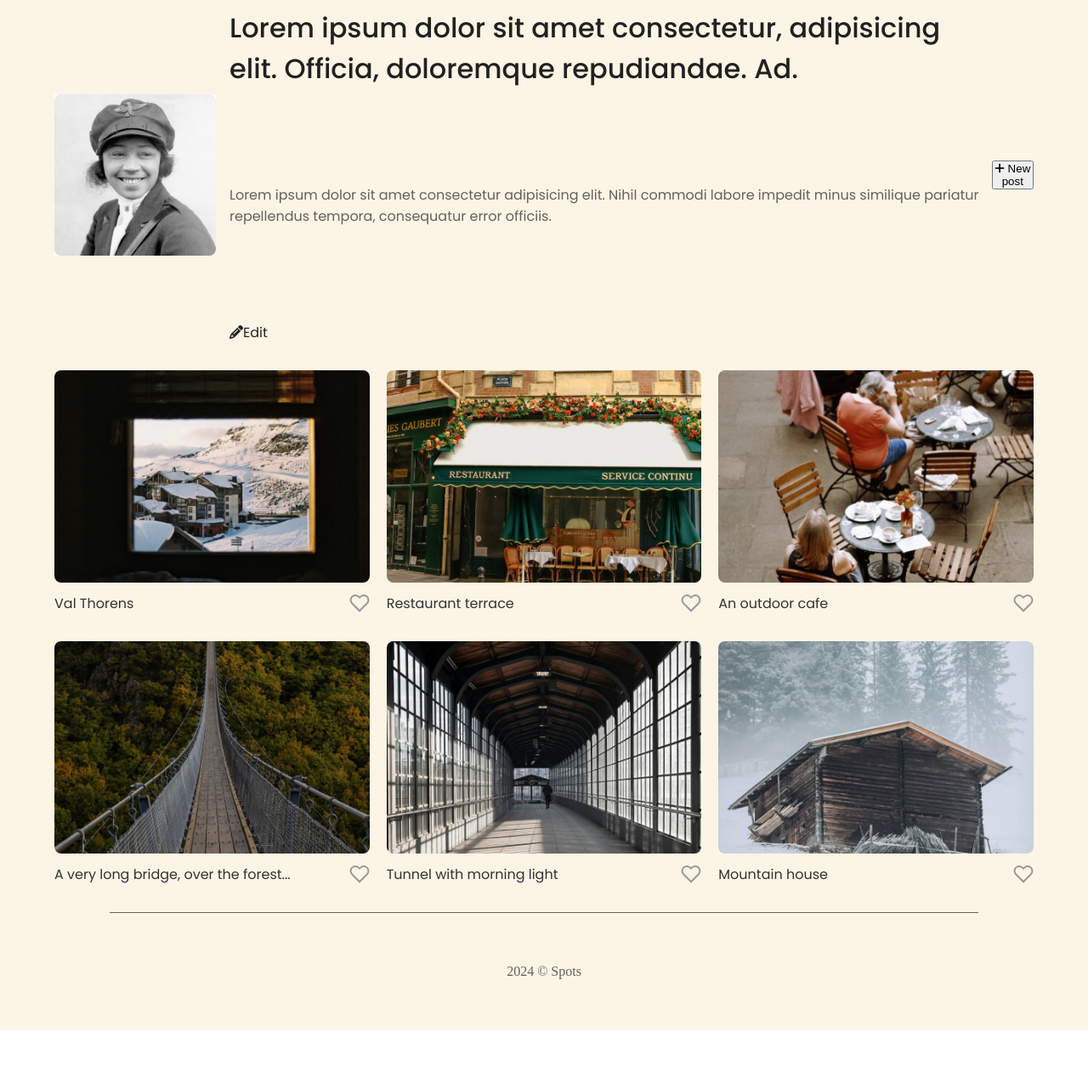
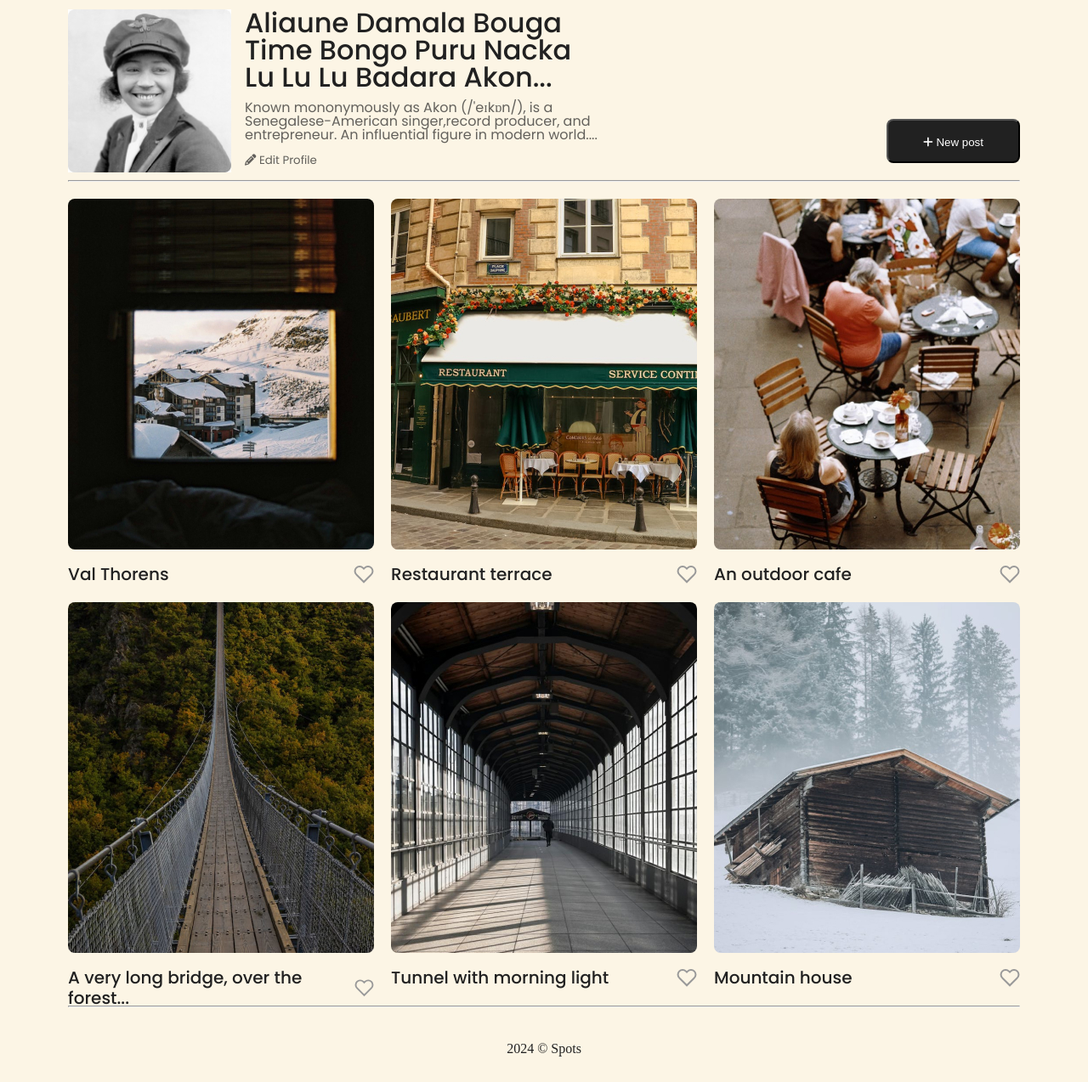
Before and after one commit to Joy-Umofia/Circle-7-assignment, a plain HTML site: page index.html in a window 1280 px wide. Shown: the part 50-1324 px from the top of the page at 85% size. Before the commit the page ends 1263 px from the top, so only its background shows below. Drawn offline with Linux system fonts and the light colour scheme.

Commit message:
worked on first section, added hover to the buttons, and rearranged the gallery

```diff
--- a/index.css
+++ b/index.css
@@ -3,99 +3,124 @@
   padding: 0;
   box-sizing: border-box;
 }
-
-.logo {
-  width: 100px;
-  height: auto;
-  justify-self: center;
+header {
+  background-color: white;
+  width: 100%;
+  display: flex;
+  justify-content: center;
+  align-items: center;
+  padding: 0.5rem 0;
 }
 
-.all-content {
+body {
+  width: 100vw;
+  height: 100vh;
   background-color: #fcf5e5;
-  background-color: #fcf5e5;
-  margin: 0;
-  padding: 1.8rem 4rem 0 4rem;
 }
-
+main {
+  padding: 10px 80px;
+}
 .first-section {
   display: flex;
   justify-content: space-between;
   align-items: center;
-  padding-bottom: 2rem;
+  padding-block: 20px;
+  width: 100%;
+  height: 210px;
 }
 
 .left-section {
   display: flex;
-  align-items: center;
+
   gap: 1rem;
 }
-
+.profile-img {
+  width: 192px;
+  height: 192px;
+}
 .profile-text {
   display: flex;
   flex-direction: column;
-  gap: 7rem;
-  justify-content: space-between;
+  width: 420px;
+  height: 156px;
+  gap: 12px;
 }
-
+.post {
+  width: 157px;
+  height: 52px;
+  border-radius: 8px;
+  background-color: #212121;
+  color: white;
+  padding: 18px 32px;
+  align-self: flex-end;
+  transition: all 0.2s ease;
+}
+.post:hover {
+  background-color: #212121;
+  opacity: 80%;
+}
 .heading-text {
   font-family: "poppins";
   font-weight: 500;
   font-size: 32px;
   color: #212121;
-
-  font-family: "poppins";
-  font-weight: 500;
-  font-size: 32px;
-  color: #212121;
+  height: 96px;
+  line-height: 100%;
 }
 
 .profile-parag {
   font-family: "poppins";
   font-size: 16px;
   color: #212121b2;
-}
-
-.profile-parag {
-  font-family: "poppins";
-  font-size: 16px;
-  color: #212121b2;
+  width: 420px;
+  height: 48px;
+  line-height: 100%;
 }
 
 .edit-icon {
   color: #212121;
+  opacity: 70%;
   font-family: "poppins";
+  border: none;
+  text-align: left;
+  background-color: #fcf5e5;
+  transition: all 0.2s ease;
+}
+.edit-icon:hover {
+  color: #212121;
+  opacity: 100%;
 }
 
 .gallery {
   display: grid;
   grid-template-columns: repeat(1, 1fr);
   gap: 20px;
-  max-width: 1200px;
-  margin: 0 auto;
+  width: 100%;
+  height: 970px;
+  padding-block: 20px;
   font-family: "poppins";
 }
 
 .gallery-item {
   position: relative;
+  width: 100%;
+  height: 445px;
   border-radius: 8px;
-  overflow: hidden;
-  /*background-color: white;
-  box-shadow: 0 2px 10px rgba(0, 0, 0, 0.05);*/
 }
 
 .gallery-image {
   width: 100%;
-  height: 250px;
+  height: 413px;
+  border-radius: 8px;
   object-fit: cover;
-  display: block;
-  border-bottom-left-radius: 8px;
-  border-bottom-right-radius: 8px;
 }
 
 .gallery-caption {
-  padding: 12px 0px;
-  font-size: 16px;
-  color: #333;
+  padding: 10px 0px;
+  font-size: 20px;
+  font-weight: 500;
+  line-height: 120%;
+  color: #212121;
   display: flex;
   justify-content: space-between;
   align-items: center;
@@ -113,14 +138,9 @@
 }
 
 .heart-icon:hover {
-  stroke: #ff4d4d;
+  stroke: black;
 }
 
-.divider {
-  height: 1px;
-  background-color: #eee;
-  margin: 20px 0;
-}
 
 @media (min-width: 768px) {
   .gallery {
@@ -135,28 +155,10 @@
 }
 
 footer {
-  width: 90%;
-  height: fit-content;
-  background-color: red;
-  max-width: 88.8%;
-  margin: auto;
-  margin-top: 20px;
-  background-color: #fcf5e5;
-  border-top: 1px solid #212121af;
-}
-
-.footer-text {
-  padding: 60px 10px;
-  display: flex;
-  justify-content: center;
-  align-items: center;
+  padding: 30px;
   font-size: 1rem;
   color: #212121;
   text-align: center;
-}
-
-.footer-text {
-  opacity: 0.7;
 }
 
 @media screen and (max-width: 390px) {
--- a/index.html
+++ b/index.html
@@ -1,130 +1,189 @@
 <!DOCTYPE html>
 <html lang="en">
-
   <head>
-    <meta charset="UTF-8">
-    <meta name="viewport" content="width=device-width, initial-scale=1.0">
+    <meta charset="UTF-8" />
+    <meta name="viewport" content="width=device-width, initial-scale=1.0" />
     <title>Circle 7 assignment</title>
-    <link rel="stylesheet" href="https://cdnjs.cloudflare.com/ajax/libs/font-awesome/6.7.2/css/all.min.css"
+    <link
+      rel="stylesheet"
+      href="https://cdnjs.cloudflare.com/ajax/libs/font-awesome/6.7.2/css/all.min.css"
       integrity="sha512-Evv84Mr4kqVGRNSgIGL/F/aIDqQb7xQ2vcrdIwxfjThSH8CSR7PBEakCr51Ck+w+/U6swU2Im1vVX0SVk9ABhg=="
-      crossorigin="anonymous" referrerpolicy="no-referrer" />
-    <link rel="stylesheet" href="index.css">
-    <link href="https://fonts.googleapis.com/css2?family=Poppins:wght@300;400;500;600;700&display=swap"
-      rel="stylesheet">
+      crossorigin="anonymous"
+      referrerpolicy="no-referrer"
+    />
+    <link rel="stylesheet" href="index.css" />
+    <link
+      href="https://fonts.googleapis.com/css2?family=Poppins:wght@300;400;500;600;700&display=swap"
+      rel="stylesheet"
+    />
   </head>
 
   <body>
-    <div class="logo">
-      <img src="./images/Logo.svg" alt="logo">
-    </div>
-    <div class="all-content">
+    <header class="logo">
+      <img src="./images/Logo.svg" alt="logo" />
+    </header>
 
-      <section class="first-section">
+      <main>
+        <section class="first-section">
         <div class="left-section">
           <!-- please add the profile image here -->
-          <img src="./images/Avatar.jpg" alt="profile" class="profile-img">
+          <img src="./images/Avatar.jpg" alt="profile" class="profile-img" />
           <div class="profile-text">
-            <h3 class="heading-text">Lorem ipsum dolor sit amet consectetur, adipisicing elit. Officia, doloremque
-              repudiandae. Ad.</h3>
+            <h3 class="heading-text">
+              Aliaune Damala Bouga Time Bongo Puru Nacka Lu Lu Lu Badara Akon...
+            </h2>
 
-            <p class="profile-parag">Lorem ipsum dolor sit amet consectetur adipisicing elit. Nihil commodi labore
-              impedit
-              minus similique pariatur repellendus tempora, consequatur error officiis.</p>
-
-            <p title="edit" class="edit-icon"><i class="fa-solid fa-pencil"></i>Edit</p>
+            <p class="profile-parag">
+              Known mononymously as Akon (/'e&#618k&#594n/), is a Senegalese-American
+              singer,record producer, and entrepreneur. An influential figure
+              in modern world....
+            </p>
+            <button title="edit" class="edit-icon">
+              <i class="fa-solid fa-pencil"></i> Edit Profile
+            </button>
           </div>
 
+          </div>
         </div>
 
-        <button> <i class="fa-solid fa-plus"></i> New post</button>
+        <button class="post"><i class="fa-solid fa-plus"></i> New post</button>
       </section>
-
+      <hr />
       <section class="gallery">
         <!-- Gallery Item 1 -->
         <div class="gallery-item">
-          <img src="./images/val-thorens.jpg" alt="Val Thorens" class="gallery-image">
+          <img
+            src="./images/val-thorens.jpg"
+            alt="Val Thorens"
+            class="gallery-image"
+          />
           <div class="gallery-caption">
             <span>Val Thorens</span>
-            <svg class="heart-icon" viewBox="0 0 24 24" xmlns="http://www.w3.org/2000/svg">
+            <svg
+              class="heart-icon"
+              viewBox="0 0 24 24"
+              xmlns="http://www.w3.org/2000/svg"
+            >
               <path
-                d="M20.84 4.61a5.5 5.5 0 0 0-7.78 0L12 5.67l-1.06-1.06a5.5 5.5 0 0 0-7.78 7.78l1.06 1.06L12 21.23l7.78-7.78 1.06-1.06a5.5 5.5 0 0 0 0-7.78z">
-              </path>
+                d="M20.84 4.61a5.5 5.5 0 0 0-7.78 0L12 5.67l-1.06-1.06a5.5 5.5 0 0 0-7.78 7.78l1.06 1.06L12 21.23l7.78-7.78 1.06-1.06a5.5 5.5 0 0 0 0-7.78z"
+              ></path>
             </svg>
           </div>
         </div>
 
         <!-- Gallery Item 2 -->
         <div class="gallery-item">
-          <img src="./images/restaurant-terrace.jpg" alt="Restaurant terrace" class="gallery-image">
+          <img
+            src="./images/restaurant-terrace.jpg"
+            alt="Restaurant terrace"
+            class="gallery-image"
+          />
           <div class="gallery-caption">
             <span>Restaurant terrace</span>
-            <svg class="heart-icon" viewBox="0 0 24 24" xmlns="http://www.w3.org/2000/svg">
+            <svg
+              class="heart-icon"
+              viewBox="0 0 24 24"
+              xmlns="http://www.w3.org/2000/svg"
+            >
               <path
-                d="M20.84 4.61a5.5 5.5 0 0 0-7.78 0L12 5.67l-1.06-1.06a5.5 5.5 0 0 0-7.78 7.78l1.06 1.06L12 21.23l7.78-7.78 1.06-1.06a5.5 5.5 0 0 0 0-7.78z">
-              </path>
+                d="M20.84 4.61a5.5 5.5 0 0 0-7.78 0L12 5.67l-1.06-1.06a5.5 5.5 0 0 0-7.78 7.78l1.06 1.06L12 21.23l7.78-7.78 1.06-1.06a5.5 5.5 0 0 0 0-7.78z"
+              ></path>
             </svg>
           </div>
         </div>
 
         <!-- Gallery Item 3 -->
         <div class="gallery-item">
-          <img src="./images/an-outdoor-cafe.jpg" alt="An outdoor cafe" class="gallery-image">
+          <img
+            src="./images/an-outdoor-cafe.jpg"
+            alt="An outdoor cafe"
+            class="gallery-image"
+          />
           <div class="gallery-caption">
             <span>An outdoor cafe</span>
-            <svg class="heart-icon" viewBox="0 0 24 24" xmlns="http://www.w3.org/2000/svg">
+            <svg
+              class="heart-icon"
+              viewBox="0 0 24 24"
+              xmlns="http://www.w3.org/2000/svg"
+            >
               <path
-                d="M20.84 4.61a5.5 5.5 0 0 0-7.78 0L12 5.67l-1.06-1.06a5.5 5.5 0 0 0-7.78 7.78l1.06 1.06L12 21.23l7.78-7.78 1.06-1.06a5.5 5.5 0 0 0 0-7.78z">
-              </path>
+                d="M20.84 4.61a5.5 5.5 0 0 0-7.78 0L12 5.67l-1.06-1.06a5.5 5.5 0 0 0-7.78 7.78l1.06 1.06L12 21.23l7.78-7.78 1.06-1.06a5.5 5.5 0 0 0 0-7.78z"
+              ></path>
             </svg>
           </div>
         </div>
 
         <!-- Gallery Item 4 -->
         <div class="gallery-item">
-          <img src="./images/bridge.jpg" alt="A very long bridge, over the forest..." class="gallery-image">
+          <img
+            src="./images/bridge.jpg"
+            alt="A very long bridge, over the forest..."
+            class="gallery-image"
+          />
           <div class="gallery-caption">
             <span>A very long bridge, over the forest...</span>
-            <svg class="heart-icon" viewBox="0 0 24 24" xmlns="http://www.w3.org/2000/svg">
+            <svg
+              class="heart-icon"
+              viewBox="0 0 24 24"
+              xmlns="http://www.w3.org/2000/svg"
+            >
               <path
-                d="M20.84 4.61a5.5 5.5 0 0 0-7.78 0L12 5.67l-1.06-1.06a5.5 5.5 0 0 0-7.78 7.78l1.06 1.06L12 21.23l7.78-7.78 1.06-1.06a5.5 5.5 0 0 0 0-7.78z">
-              </path>
+                d="M20.84 4.61a5.5 5.5 0 0 0-7.78 0L12 5.67l-1.06-1.06a5.5 5.5 0 0 0-7.78 7.78l1.06 1.06L12 21.23l7.78-7.78 1.06-1.06a5.5 5.5 0 0 0 0-7.78z"
+              ></path>
             </svg>
           </div>
         </div>
 
         <!-- Gallery Item 5 -->
         <div class="gallery-item">
-          <img src="./images/tunnel.jpg" alt="Tunnel with morning light" class="gallery-image">
+          <img
+            src="./images/tunnel.jpg"
+            alt="Tunnel with morning light"
+            class="gallery-image"
+          />
           <div class="gallery-caption">
             <span>Tunnel with morning light</span>
-            <svg class="heart-icon" viewBox="0 0 24 24" xmlns="http://www.w3.org/2000/svg">
+            <svg
+              class="heart-icon"
+              viewBox="0 0 24 24"
+              xmlns="http://www.w3.org/2000/svg"
+            >
               <path
-                d="M20.84 4.61a5.5 5.5 0 0 0-7.78 0L12 5.67l-1.06-1.06a5.5 5.5 0 0 0-7.78 7.78l1.06 1.06L12 21.23l7.78-7.78 1.06-1.06a5.5 5.5 0 0 0 0-7.78z">
-              </path>
+                d="M20.84 4.61a5.5 5.5 0 0 0-7.78 0L12 5.67l-1.06-1.06a5.5 5.5 0 0 0-7.78 7.78l1.06 1.06L12 21.23l7.78-7.78 1.06-1.06a5.5 5.5 0 0 0 0-7.78z"
+              ></path>
             </svg>
           </div>
         </div>
 
         <!-- Gallery Item 6 -->
         <div class="gallery-item">
-          <img src="./images/mountain-house.jpg" alt="Mountain house" class="gallery-image">
+          <img
+            src="./images/mountain-house.jpg"
+            alt="Mountain house"
+            class="gallery-image"
+          />
           <div class="gallery-caption">
             <span>Mountain house</span>
-            <svg class="heart-icon" viewBox="0 0 24 24" xmlns="http://www.w3.org/2000/svg">
+            <svg
+              class="heart-icon"
+              viewBox="0 0 24 24"
+              xmlns="http://www.w3.org/2000/svg"
+            >
               <path
-                d="M20.84 4.61a5.5 5.5 0 0 0-7.78 0L12 5.67l-1.06-1.06a5.5 5.5 0 0 0-7.78 7.78l1.06 1.06L12 21.23l7.78-7.78 1.06-1.06a5.5 5.5 0 0 0 0-7.78z">
-              </path>
+                d="M20.84 4.61a5.5 5.5 0 0 0-7.78 0L12 5.67l-1.06-1.06a5.5 5.5 0 0 0-7.78 7.78l1.06 1.06L12 21.23l7.78-7.78 1.06-1.06a5.5 5.5 0 0 0 0-7.78z"
+              ></path>
             </svg>
           </div>
         </div>
       </section>
+       <hr />
+      </main>
+
       <!-- footer -->
       <footer>
         <div class="footer-text">
           <p>2024 © Spots</p>
         </div>
       </footer>
-    </div>
   </body>
-
 </html>
```
